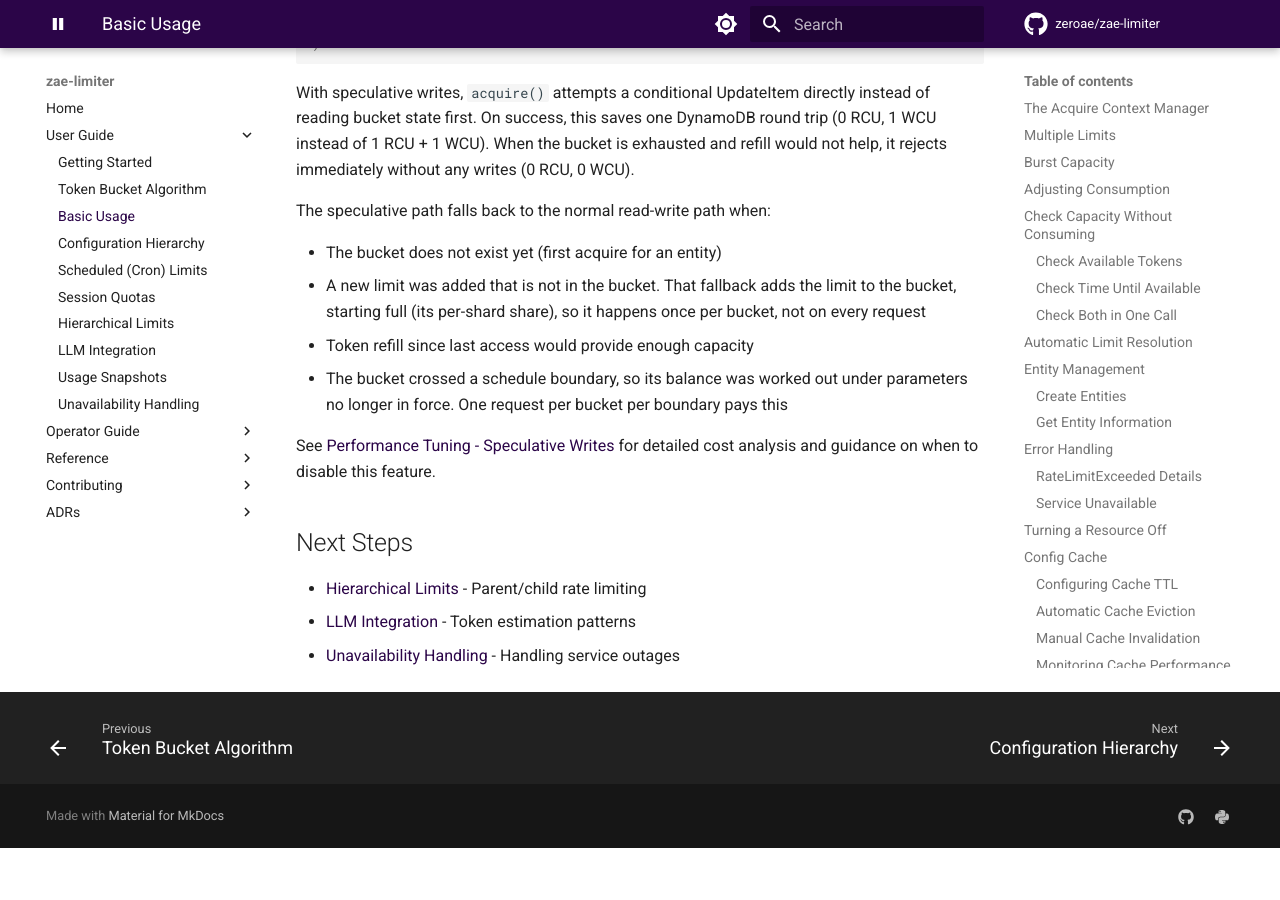
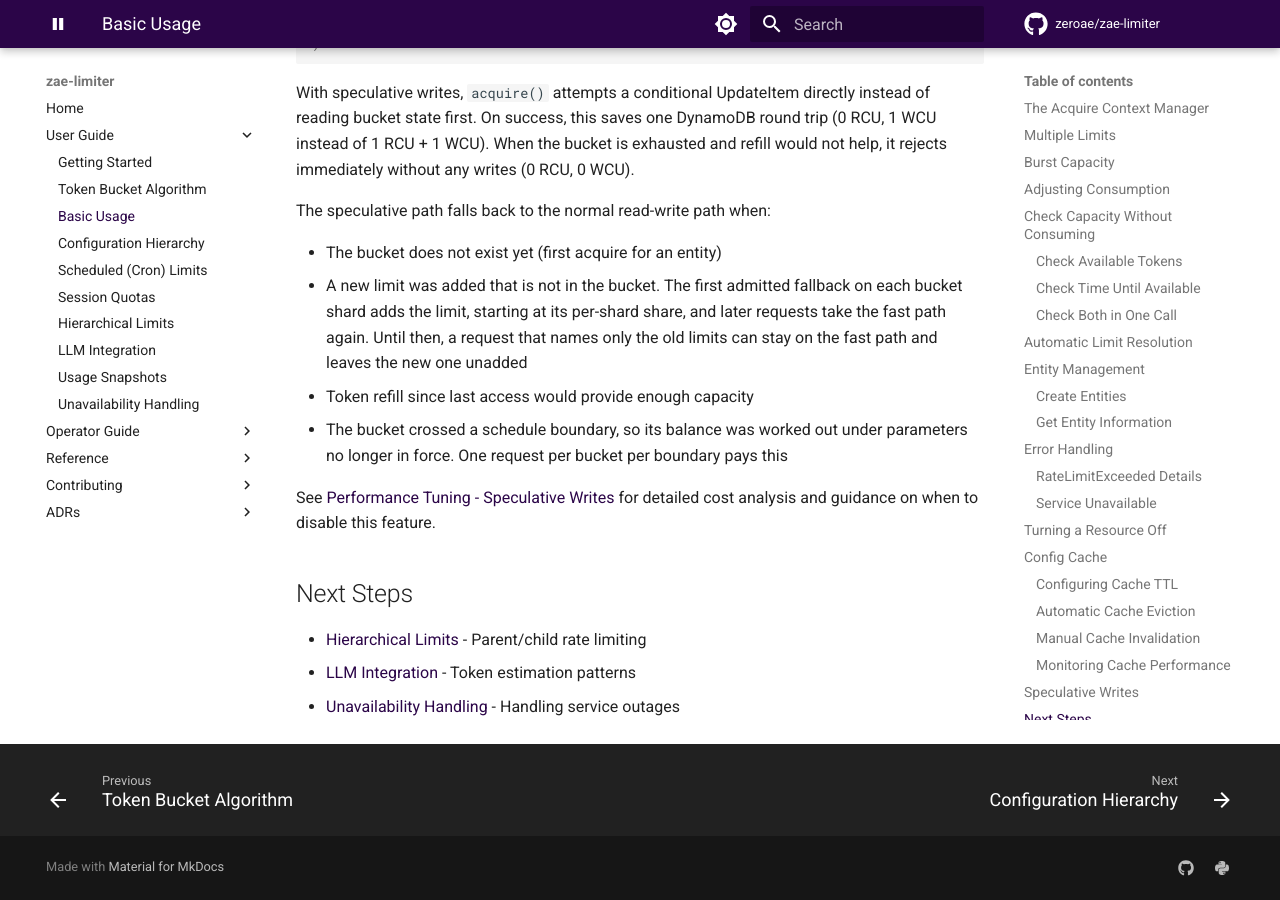
Before and after one commit to zeroae/zae-limiter, an MkDocs documentation site: the page built from docs/guide/basic-usage.md, in a window 1280 px wide and 900 px high, scrolled down 9447 px. Built offline with MkDocs 1.6.1 and Material for MkDocs 9.7.7, drawn with Linux system fonts in a browser that asks for light colours; comment, search, counter and statistics services are not loaded; the version menu is left out; before the commit the page ends 10295 px from its top, so only the background shows below that.

Commit message:
📝 docs(limiter): correct the seed rules and costs for #633
CLAUDE.md now states the quota-seed rule as the surplus held above the
current share (not tk + tc), why the full share is safe, the two
documented residuals and the per-slow-pass sibling-read cost until the
seed lands; that the retry seeds only a debited, unscheduled limit;
and the 1 ms floor on an exceeded retry status. The user guide no
longer claims the new-limit fallback happens exactly once per bucket:
it happens on each shard's first admitted fallback, and a request
naming only the old limits can stay on the fast path meanwhile.

Refs #633

Co-Authored-By: Claude Opus 5.5 <noreply@anthropic.com>

```diff
--- a/docs/guide/basic-usage.md
+++ b/docs/guide/basic-usage.md
@@ -465,8 +465,10 @@ With speculative writes, `acquire()` attempts a conditional UpdateItem directly
 The speculative path falls back to the normal read-write path when:
 
 - The bucket does not exist yet (first acquire for an entity)
-- A new limit was added that is not in the bucket. That fallback adds the limit to the bucket,
-  starting full (its per-shard share), so it happens once per bucket, not on every request
+- A new limit was added that is not in the bucket. The first admitted fallback on each bucket
+  shard adds the limit, starting at its per-shard share, and later requests take the fast path
+  again. Until then, a request that names only the old limits can stay on the fast path and
+  leaves the new one unadded
 - Token refill since last access would provide enough capacity
 - The bucket crossed a schedule boundary, so its balance was worked out under parameters no
   longer in force. One request per bucket per boundary pays this
```
Also changed, not shown: CLAUDE.md (+3 -3 lines).
